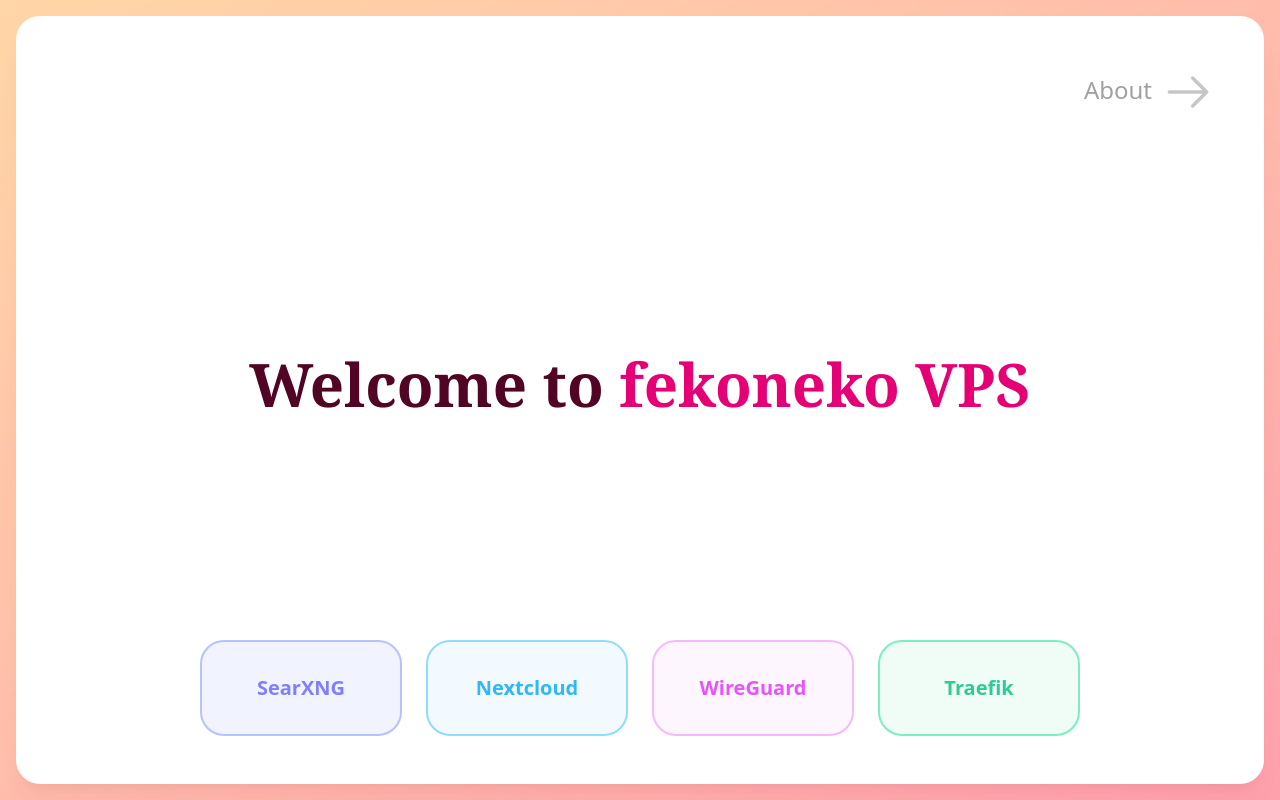
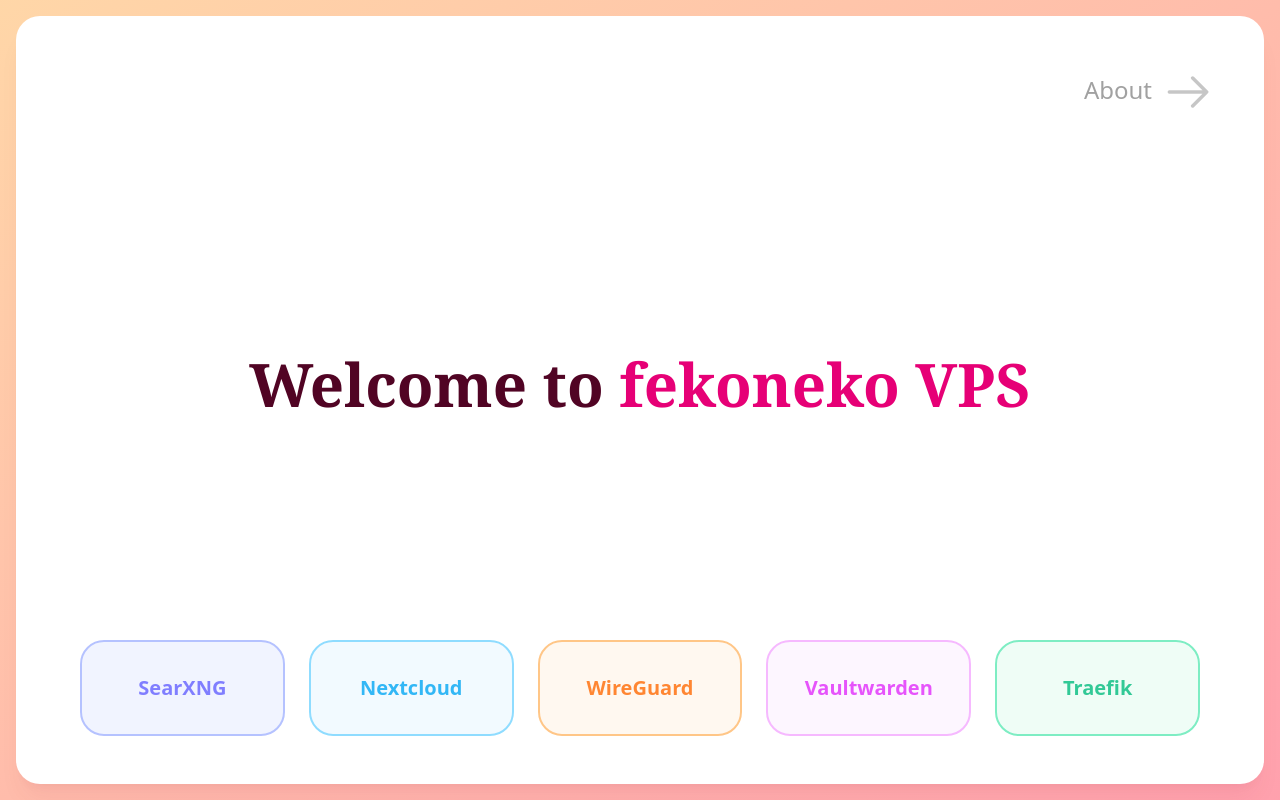
Before and after one commit to fekoneko/fekoneko-vps, a SvelteKit app in the folder landing/: page / in a window 1280 px wide. Built offline with nearby package versions, Linux system fonts and the light colour scheme; no server answers.

Commit message:
feat: add vaultwarden link to landing

```diff
--- a/landing/src/routes/+page.svelte
+++ b/landing/src/routes/+page.svelte
@@ -20,10 +20,11 @@
 </h1>
 
 <section
-  class="grid w-full max-w-[45rem] grow grid-cols-1 content-end gap-4 sm:grid-cols-2 md:gap-6 lg:max-w-[55rem] lg:grid-cols-4"
+  class="grid w-full max-w-[45rem] grow grid-cols-1 content-end gap-4 *:last:col-span-full sm:grid-cols-2 md:gap-6 lg:max-w-[70rem] lg:grid-cols-5 lg:*:last:col-span-1"
 >
   <ServiceLink href="https://searxng.{MAIN_DOMAIN}" name="SearXNG" color="indigo" />
   <ServiceLink href="https://nextcloud.{MAIN_DOMAIN}" name="Nextcloud" color="sky" />
-  <ServiceLink href="https://wireguard.{MAIN_DOMAIN}" name="WireGuard" color="fuchsia" />
+  <ServiceLink href="https://wireguard.{MAIN_DOMAIN}" name="WireGuard" color="orange" />
+  <ServiceLink href="https://vaultwarden.{MAIN_DOMAIN}" name="Vaultwarden" color="fuchsia" />
   <ServiceLink href="https://traefik.{MAIN_DOMAIN}" name="Traefik" color="emerald" />
 </section>
```
